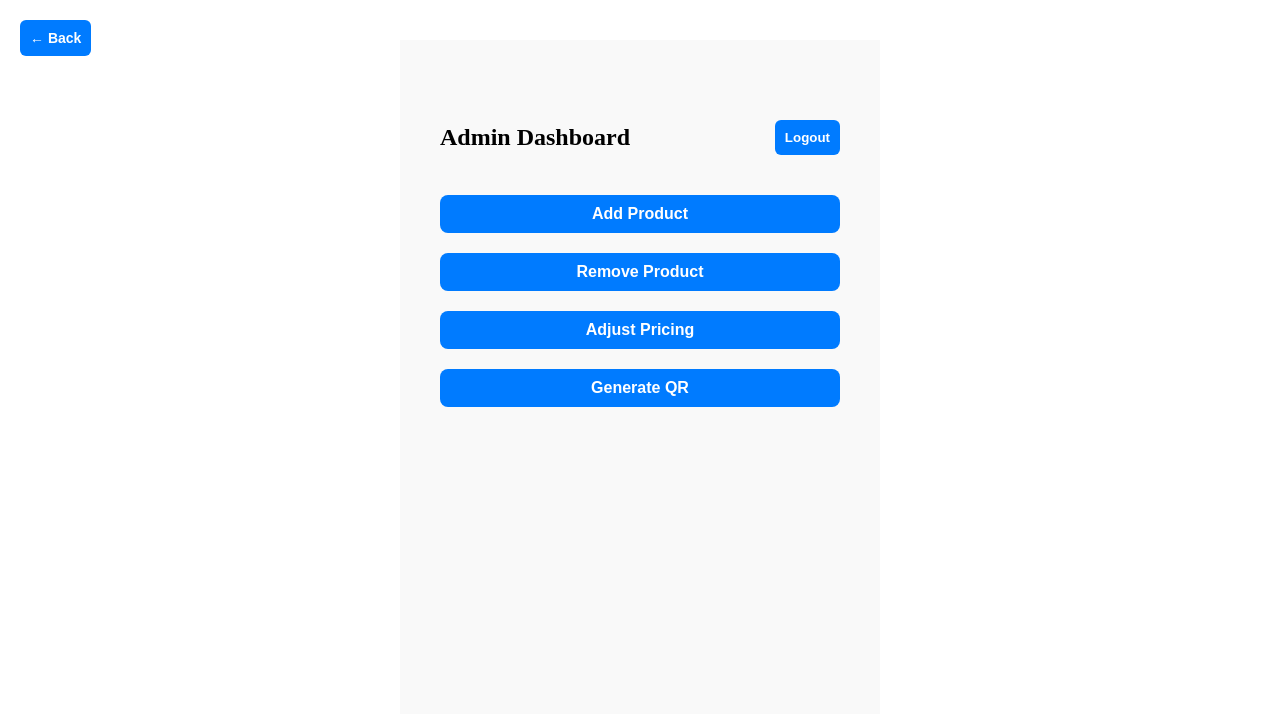
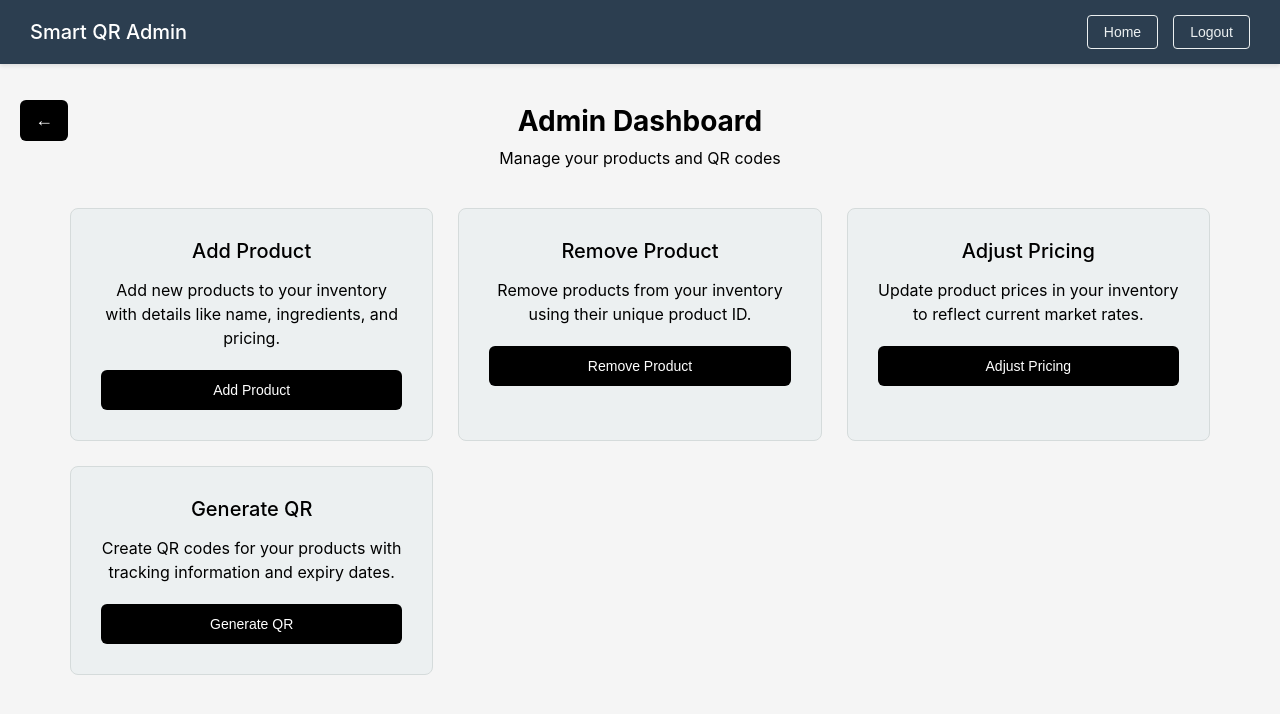
Before and after one commit to Priyanshh95/smart-qr-walmart, a React (Create React App) app in the folder admin-dashboard/: page /dashboard in a window 1280 px wide. Shown: the top 714 px of the page. Built offline with nearby package versions, Linux system fonts and the light colour scheme; sample sign-in values are in the browser's storage.

Commit message:
css added in the admin page

```diff
--- a/admin-dashboard/src/AddProduct.js
+++ b/admin-dashboard/src/AddProduct.js
@@ -2,6 +2,7 @@ import React, { useState } from 'react';
 import axios from 'axios';
 import './Dashboard.css';
 import BackButton from './BackButton';
+import { NavigationBar } from './Dashboard';
 
 const AddProduct = () => {
   const [name, setName] = useState('');
@@ -38,14 +39,57 @@ const AddProduct = () => {
   };
 
   return (
-    <div className="dashboard-container">
+    <div>
+      <NavigationBar />
       <BackButton />
-      <h2>Add Product</h2>
-      <input placeholder="Product Name" value={name} onChange={(e) => setName(e.target.value)} />
-      <input placeholder="Ingredients" value={ingredients} onChange={(e) => setIngredients(e.target.value)} />
-      <input placeholder="Tracking ID" value={trackingId} onChange={(e) => setTrackingId(e.target.value)} />
-      <input placeholder="Price (₹)" type="number" value={price} onChange={(e) => setPrice(e.target.value)} />
-      <button onClick={handleAdd}>Add Product</button>
+      <div className="form-container">
+        <h2>Add Product</h2>
+
+        <div className="form-group">
+          <label>Product Name</label>
+          <input
+            className="form-input"
+            placeholder="Enter product name"
+            value={name}
+            onChange={(e) => setName(e.target.value)}
+          />
+        </div>
+
+        <div className="form-group">
+          <label>Ingredients</label>
+          <input
+            className="form-input"
+            placeholder="Enter ingredients"
+            value={ingredients}
+            onChange={(e) => setIngredients(e.target.value)}
+          />
+        </div>
+
+        <div className="form-group">
+          <label>Tracking ID</label>
+          <input
+            className="form-input"
+            placeholder="Enter tracking ID"
+            value={trackingId}
+            onChange={(e) => setTrackingId(e.target.value)}
+          />
+        </div>
+
+        <div className="form-group">
+          <label>Price (₹)</label>
+          <input
+            className="form-input"
+            placeholder="Enter price"
+            type="number"
+            value={price}
+            onChange={(e) => setPrice(e.target.value)}
+          />
+        </div>
+
+        <button className="form-btn" onClick={handleAdd}>
+          Add Product
+        </button>
+      </div>
     </div>
   );
 };
--- a/admin-dashboard/src/AdjustPricing.js
+++ b/admin-dashboard/src/AdjustPricing.js
@@ -2,6 +2,7 @@ import React, { useState } from 'react';
 import axios from 'axios';
 import './Dashboard.css';
 import BackButton from './BackButton';
+import { NavigationBar } from './Dashboard';
 
 const AdjustPricing = () => {
   const [productId, setProductId] = useState('');
@@ -25,12 +26,37 @@ const AdjustPricing = () => {
   };
 
   return (
-    <div className="dashboard-container">
+    <div>
+      <NavigationBar />
       <BackButton />
-      <h2>Adjust Product Pricing</h2>
-      <input placeholder="Product ID" value={productId} onChange={(e) => setProductId(e.target.value)} />
-      <input placeholder="New Price (₹)" type="number" value={newPrice} onChange={(e) => setNewPrice(e.target.value)} />
-      <button onClick={handleAdjust}>Update Price</button>
+      <div className="form-container">
+        <h2>Adjust Product Pricing</h2>
+
+        <div className="form-group">
+          <label>Product ID</label>
+          <input
+            className="form-input"
+            placeholder="Enter product ID"
+            value={productId}
+            onChange={(e) => setProductId(e.target.value)}
+          />
+        </div>
+
+        <div className="form-group">
+          <label>New Price (₹)</label>
+          <input
+            className="form-input"
+            placeholder="Enter new price"
+            type="number"
+            value={newPrice}
+            onChange={(e) => setNewPrice(e.target.value)}
+          />
+        </div>
+
+        <button className="form-btn" onClick={handleAdjust}>
+          Update Price
+        </button>
+      </div>
     </div>
   );
 };
--- a/admin-dashboard/src/BackButton.css
+++ b/admin-dashboard/src/BackButton.css
@@ -1,21 +1,21 @@
 .back-button {
   position: fixed;
-  top: 20px;
+  top: 100px;
   left: 20px;
-  background-color: #6c757d;
+  background-color: #000000;
   color: white;
   border: none;
   padding: 10px 15px;
   border-radius: 6px;
   cursor: pointer;
-  font-size: 14px;
+  font-size: 18px;
   font-weight: 500;
   z-index: 1000;
   transition: background-color 0.2s ease;
 }
 
 .back-button:hover {
-  background-color: #5a6268;
+  background-color: #333333;
 }
 
 .back-button:active {
--- a/admin-dashboard/src/BackButton.js
+++ b/admin-dashboard/src/BackButton.js
@@ -11,7 +11,7 @@ const BackButton = () => {
 
   return (
     <button className="back-button" onClick={handleBack}>
-      ← Back
+      ←
     </button>
   );
 };
--- a/admin-dashboard/src/Dashboard.css
+++ b/admin-dashboard/src/Dashboard.css
@@ -1,82 +1,252 @@
+/* Reset and base styles */
+* {
+  margin: 0;
+  padding: 0;
+  box-sizing: border-box;
+}
+
+body {
+  font-family: -apple-system, BlinkMacSystemFont, 'Segoe UI', Roboto, sans-serif;
+  background-color: #f5f5f5;
+  color: #333;
+}
+
+/* Top navigation bar */
+.nav-bar {
+  background-color: #2c3e50;
+  padding: 15px 30px;
+  display: flex;
+  justify-content: space-between;
+  align-items: center;
+  box-shadow: 0 2px 4px rgba(0,0,0,0.1);
+}
+
+.nav-bar h1 {
+  color: white;
+  font-size: 20px;
+  font-weight: 500;
+}
+
+.nav-buttons {
+  display: flex;
+  gap: 15px;
+}
+
+.nav-btn {
+  background: none;
+  border: 1px solid #ecf0f1;
+  color: #ecf0f1;
+  padding: 8px 16px;
+  border-radius: 4px;
+  cursor: pointer;
+  font-size: 14px;
+  transition: all 0.2s;
+}
+
+.nav-btn:hover {
+  background-color: #ecf0f1;
+  color: #2c3e50;
+}
+
+/* Main dashboard container */
 .dashboard-container {
-  padding: 40px;
-  padding-top: 80px; /* Add extra padding to account for fixed back button */
-  background: #f9f9f9;
-  min-height: 100vh;
+  padding: 40px 30px;
+  max-width: 1200px;
+  margin: 0 auto;
 }
 
 .dashboard-header {
-  display: flex;
-  justify-content: space-between;
-  align-items: center;
-  margin-bottom: 30px;
+  text-align: center;
+  margin-bottom: 40px;
 }
 
 .dashboard-header h2 {
-  margin: 0;
+  font-size: 28px;
+  color: #000000;
+  margin-bottom: 10px;
 }
 
-.dashboard-header button {
-  background-color: #ff4d4f;
-  color: white;
-  border: none;
-  padding: 10px 20px;
-  border-radius: 6px;
-  cursor: pointer;
-}
-
-.dashboard-options {
-  display: flex;
-  flex-wrap: wrap;
-  gap: 20px;
-}
-
-.dashboard-options button {
-  padding: 15px 25px;
-  font-size: 1rem;
-  background-color: #007bff;
-  color: white;
-  border: none;
-  border-radius: 8px;
-  cursor: pointer;
-  flex: 1 1 200px;
-}
-
-.dashboard-options button:hover {
-  background-color: #0056b3;
-}
-
-.dashboard-container input {
-  display: block;
-  margin: 10px 0;
-  padding: 10px;
-  width: 100%;
-  max-width: 400px;
-  border: 1px solid #ccc;
-  border-radius: 6px;
-}
-.dashboard-container {
-  width: 400px;
-  margin: 40px auto;
-  display: flex;
-  flex-direction: column;
-  gap: 10px;
-}
-
-.dashboard-container input {
-  padding: 8px;
+.dashboard-header p {
+  color: #000000;
   font-size: 16px;
 }
 
-.dashboard-container button {
-  padding: 10px;
-  font-weight: bold;
-  background-color: #007bff;
-  color: white;
-  border: none;
-  cursor: pointer;
+/* Feature blocks grid */
+.dashboard-options {
+  display: grid;
+  grid-template-columns: repeat(auto-fit, minmax(280px, 1fr));
+  gap: 25px;
+  margin-top: 30px;
 }
 
-.dashboard-container button:hover {
-  background-color: #0056b3;
+.feature-block {
+  background-color: #ecf0f1;
+  border-radius: 8px;
+  padding: 30px;
+  text-align: center;
+  transition: transform 0.2s, box-shadow 0.2s;
+  border: 1px solid #d5dbdb;
 }
+
+.feature-block:hover {
+  transform: translateY(-2px);
+  box-shadow: 0 4px 12px rgba(0,0,0,0.15);
+}
+
+.feature-block h3 {
+  color: #000000;
+  font-size: 20px;
+  margin-bottom: 15px;
+  font-weight: 500;
+}
+
+.feature-block p {
+  color: #000000;
+  margin-bottom: 20px;
+  line-height: 1.5;
+}
+
+.feature-btn {
+  background-color: #000000;
+  color: #ffffff;
+  border: none;
+  padding: 12px 24px;
+  border-radius: 6px;
+  cursor: pointer;
+  font-size: 14px;
+  font-weight: 500;
+  transition: background-color 0.2s;
+  width: 100%;
+}
+
+.feature-btn:hover {
+  background-color: #333333;
+}
+
+/* Form styles for other pages */
+.form-container {
+  background-color: #000000;
+  border-radius: 8px;
+  padding: 40px;
+  max-width: 500px;
+  margin: 40px auto;
+  box-shadow: 0 2px 8px rgba(0,0,0,0.1);
+}
+
+.form-container h2 {
+  color: #ffffff;
+  margin-bottom: 30px;
+  text-align: center;
+  font-size: 24px;
+}
+
+.form-group {
+  margin-bottom: 20px;
+}
+
+.form-group label {
+  display: block;
+  margin-bottom: 8px;
+  color: #ffffff;
+  font-weight: 500;
+}
+
+.form-input {
+  width: 100%;
+  padding: 12px;
+  border: 1px solid #ffffff;
+  border-radius: 6px;
+  font-size: 14px;
+  transition: border-color 0.2s;
+  background-color: #333333;
+  color: #ffffff;
+}
+
+.form-input:focus {
+  outline: none;
+  border-color: #95a5a6;
+  background-color: #444444;
+}
+
+.form-input::placeholder {
+  color: #cccccc;
+}
+
+.form-btn {
+  background-color: #ffffff;
+  color: #000000;
+  border: none;
+  padding: 12px 24px;
+  border-radius: 6px;
+  cursor: pointer;
+  font-size: 14px;
+  font-weight: 500;
+  width: 100%;
+  transition: background-color 0.2s;
+  margin-top: 20px;
+}
+
+.form-btn:hover {
+  background-color: #e0e0e0;
+}
+
+
+
+/* QR Products Grid */
+.qr-products-grid {
+  display: grid;
+  grid-template-columns: repeat(auto-fit, minmax(300px, 1fr));
+  gap: 25px;
+  margin-top: 30px;
+}
+
+.qr-product-card {
+  background-color: white;
+  border: 1px solid #d5dbdb;
+  border-radius: 8px;
+  padding: 25px;
+  box-shadow: 0 2px 8px rgba(0,0,0,0.1);
+}
+
+.qr-product-card h4 {
+  color: #000000;
+  font-size: 18px;
+  margin-bottom: 15px;
+  font-weight: 500;
+}
+
+.qr-product-card p {
+  color: #000000;
+  margin-bottom: 8px;
+  font-size: 14px;
+  line-height: 1.4;
+}
+
+.qr-code-container {
+  display: flex;
+  justify-content: center;
+  margin-top: 20px;
+  padding: 15px;
+  background-color: #f8f9fa;
+  border-radius: 6px;
+}
+
+.back-button {
+  position: fixed;
+  top: 100px;
+  left: 20px;
+  background-color: #000000;
+  color: #ffffff;
+  border: none;
+  padding: 10px 15px;
+  border-radius: 6px;
+  cursor: pointer;
+  font-size: 18px;
+  font-weight: 500;
+  z-index: 1000;
+  transition: background-color 0.2s ease;
+}
+
+.back-button:hover {
+  background-color: #333333;
+}
--- a/admin-dashboard/src/Dashboard.js
+++ b/admin-dashboard/src/Dashboard.js
@@ -3,7 +3,7 @@ import { useNavigate } from 'react-router-dom';
 import './Dashboard.css';
 import BackButton from './BackButton';
 
-const Dashboard = () => {
+const NavigationBar = () => {
   const navigate = useNavigate();
 
   const logout = () => {
@@ -11,21 +11,74 @@ const Dashboard = () => {
     navigate("/login");
   };
 
+  const goHome = () => {
+    navigate('/dashboard');
+  };
+
   return (
-    <div className="dashboard-container">
-      <BackButton />
-      <div className="dashboard-header">
-        <h2>Admin Dashboard</h2>
-        <button onClick={logout}>Logout</button>
+    <div className="nav-bar">
+      <h1>Smart QR Admin</h1>
+      <div className="nav-buttons">
+        <button className="nav-btn" onClick={goHome}>Home</button>
+        <button className="nav-btn" onClick={logout}>Logout</button>
       </div>
-      <div className="dashboard-options">
-        <button onClick={() => navigate('/add-product')}>Add Product</button>
-        <button onClick={() => navigate('/remove-product')}>Remove Product</button>
-        <button onClick={() => navigate('/adjust-pricing')}>Adjust Pricing</button>
-        <button onClick={() => navigate('/generate-qr')}>Generate QR</button>
+    </div>
+  );
+};
+
+const Dashboard = () => {
+  const navigate = useNavigate();
+
+  return (
+    <div>
+      <NavigationBar />
+
+      {/* Main Dashboard Content */}
+      <div className="dashboard-container">
+        <BackButton />
+
+        <div className="dashboard-header">
+          <h2>Admin Dashboard</h2>
+          <p>Manage your products and QR codes</p>
+        </div>
+
+        <div className="dashboard-options">
+          <div className="feature-block">
+            <h3>Add Product</h3>
+            <p>Add new products to your inventory with details like name, ingredients, and pricing.</p>
+            <button className="feature-btn" onClick={() => navigate('/add-product')}>
+              Add Product
+            </button>
+          </div>
+
+          <div className="feature-block">
+            <h3>Remove Product</h3>
+            <p>Remove products from your inventory using their unique product ID.</p>
+            <button className="feature-btn" onClick={() => navigate('/remove-product')}>
+              Remove Product
+            </button>
+          </div>
+
+          <div className="feature-block">
+            <h3>Adjust Pricing</h3>
+            <p>Update product prices in your inventory to reflect current market rates.</p>
+            <button className="feature-btn" onClick={() => navigate('/adjust-pricing')}>
+              Adjust Pricing
+            </button>
+          </div>
+
+          <div className="feature-block">
+            <h3>Generate QR</h3>
+            <p>Create QR codes for your products with tracking information and expiry dates.</p>
+            <button className="feature-btn" onClick={() => navigate('/generate-qr')}>
+              Generate QR
+            </button>
+          </div>
+        </div>
       </div>
     </div>
   );
 };
 
 export default Dashboard;
+export { NavigationBar };
--- a/admin-dashboard/src/ProductQR.js
+++ b/admin-dashboard/src/ProductQR.js
@@ -3,6 +3,8 @@ import React, { useState, useEffect } from 'react';
 import { QRCodeSVG } from 'qrcode.react';
 import axios from 'axios';
 import BackButton from './BackButton';
+import './Dashboard.css';
+import { NavigationBar } from './Dashboard';
 
 const ProductQR = () => {
   const [products, setProducts] = useState([]);
@@ -60,62 +62,82 @@ const ProductQR = () => {
   }, [userEmail]);
 
   return (
-    <div style={{ padding: 20, paddingTop: 80 }}>
+    <div>
+      <NavigationBar />
       <BackButton />
+      <div className="form-container">
         <h2>Generate QR for Products</h2>
+
+        <div className="form-group">
+          <label>Product Name</label>
           <input
-        placeholder="Product Name"
+            className="form-input"
+            placeholder="Enter product name"
             value={name}
             onChange={(e) => setName(e.target.value)}
-        style={{ marginRight: 10 }}
           />
+        </div>
+
+        <div className="form-group">
+          <label>Ingredients</label>
           <input
-        placeholder="Ingredients"
+            className="form-input"
+            placeholder="Enter ingredients"
             value={ingredients}
             onChange={(e) => setIngredients(e.target.value)}
-        style={{ marginRight: 10 }}
           />
+        </div>
+
+        <div className="form-group">
+          <label>Tracking ID</label>
           <input
-        placeholder="Tracking ID"
+            className="form-input"
+            placeholder="Enter tracking ID"
             value={trackingId}
             onChange={(e) => setTrackingId(e.target.value)}
-        style={{ marginRight: 10 }}
           />
+        </div>
+
+        <div className="form-group">
+          <label>Packed On Date</label>
           <input
+            className="form-input"
             type="date"
             value={packedOnDate}
             onChange={(e) => setPackedOnDate(e.target.value)}
-        style={{ marginRight: 10 }}
-        title="Packed On Date"
           />
+        </div>
+
+        <div className="form-group">
+          <label>Expiry Date</label>
           <input
+            className="form-input"
             type="date"
             value={expiryDate}
             onChange={(e) => setExpiryDate(e.target.value)}
-        style={{ marginRight: 10 }}
-        title="Expiry Date"
           />
-      <button onClick={handleAddProduct}>Add & Generate QR</button>
+        </div>
 
-      <div style={{ marginTop: 30 }}>
+        <button className="form-btn" onClick={handleAddProduct}>
+          Add & Generate QR
+        </button>
+      </div>
+
+      <div className="dashboard-container">
+        <div className="qr-products-grid">
           {products.map((product) => (
-          <div
-            key={product.id}
-            style={{
-              border: '1px solid #ccc',
-              padding: 15,
-              marginBottom: 20,
-              borderRadius: 8,
-            }}
-          >
+            <div key={product.id} className="qr-product-card">
               <h4>{product.name}</h4>
               <p><strong>Ingredients:</strong> {product.ingredients}</p>
               <p><strong>Tracking ID:</strong> {product.trackingId}</p>
               <p><strong>Packed On:</strong> {product.packedOnDate}</p>
               <p><strong>Expiry Date:</strong> {product.expiryDate}</p>
+              <div className="qr-code-container">
                 <QRCodeSVG value={JSON.stringify(product)} size={128} />
               </div>
+            </div>
           ))}
+        </div>
       </div>
     </div>
   );
--- a/admin-dashboard/src/RemoveProduct.js
+++ b/admin-dashboard/src/RemoveProduct.js
@@ -2,6 +2,7 @@ import React, { useState } from 'react';
 import axios from 'axios';
 import './Dashboard.css';
 import BackButton from './BackButton';
+import { NavigationBar } from './Dashboard';
 
 const RemoveProduct = () => {
   const [productId, setProductId] = useState('');
@@ -21,11 +22,26 @@ const RemoveProduct = () => {
   };
 
   return (
-    <div className="dashboard-container">
+    <div>
+      <NavigationBar />
       <BackButton />
-      <h2>Remove Product</h2>
-      <input placeholder="Product ID" value={productId} onChange={(e) => setProductId(e.target.value)} />
-      <button onClick={handleRemove}>Remove</button>
+      <div className="form-container">
+        <h2>Remove Product</h2>
+
+        <div className="form-group">
+          <label>Product ID</label>
+          <input
+            className="form-input"
+            placeholder="Enter product ID to remove"
+            value={productId}
+            onChange={(e) => setProductId(e.target.value)}
+          />
+        </div>
+
+        <button className="form-btn" onClick={handleRemove}>
+          Remove Product
+        </button>
+      </div>
     </div>
   );
 };
```
Also changed, not shown: admin-dashboard/src/Auth.css (+47 -17 lines), 1 other file (tests, documents, lock files or other folders). Lines whose indentation alone changed are shown as unchanged.
